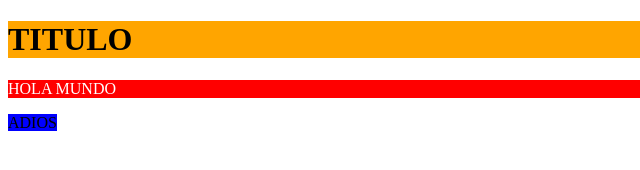
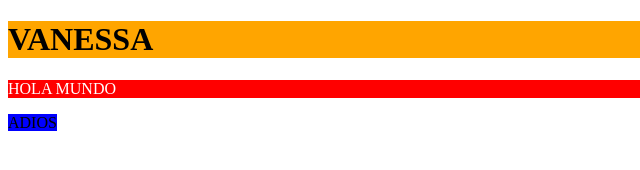
Before and after one commit to Vanessa745/Pagina, a plain HTML site: page index.html in a window 1280 px wide. Shown: the full height of the page, 0-640 px from the left. Drawn offline with Linux system fonts and the light colour scheme.

Commit message:
Cambiar titulo

```diff
--- a/index.html
+++ b/index.html
@@ -6,7 +6,7 @@
     <title>Document</title>
 </head>
 <body>
-    <h1 style="background-color: orange;">TITULO</h1>
+    <h1 style="background-color: orange;">VANESSA</h1>
     <p style="background-color: red; color: white;">HOLA MUNDO</p>
     <span style="background-color: blue;">ADIOS</span>
 </body>
```
